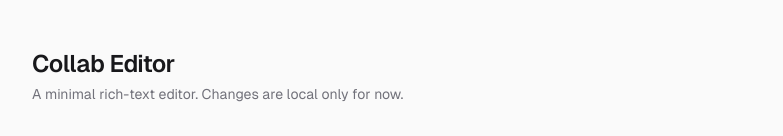
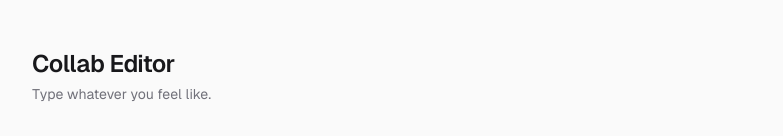
Before and after one commit to saikrish-code/Real-Time-Collaborative-Editor, a Next.js app in the folder collab-editor/: page /editor in a window 1280 px wide. Shown: the top 136 px of the page, without its empty margins (248-1031 px from the left). Built offline with nearby package versions, Linux system fonts and the light colour scheme.

Commit message:
main page update

```diff
--- a/collab-editor/app/editor/page.tsx
+++ b/collab-editor/app/editor/page.tsx
@@ -2,7 +2,7 @@ import Editor from "@/components/Editor";
 
 export const metadata = {
   title: "Editor | Collab Editor",
-  description: "Rich-text editor powered by Tiptap",
+  description: "Editor powered by Tiptap",
 };
 
 export default function EditorPage() {
@@ -14,7 +14,7 @@ export default function EditorPage() {
             Collab Editor
           </h1>
           <p className="mt-1 text-sm text-zinc-500 dark:text-zinc-400">
-            A minimal rich-text editor. Changes are local only for now.
+            Type whatever you feel like.
           </p>
         </header>
 
```
